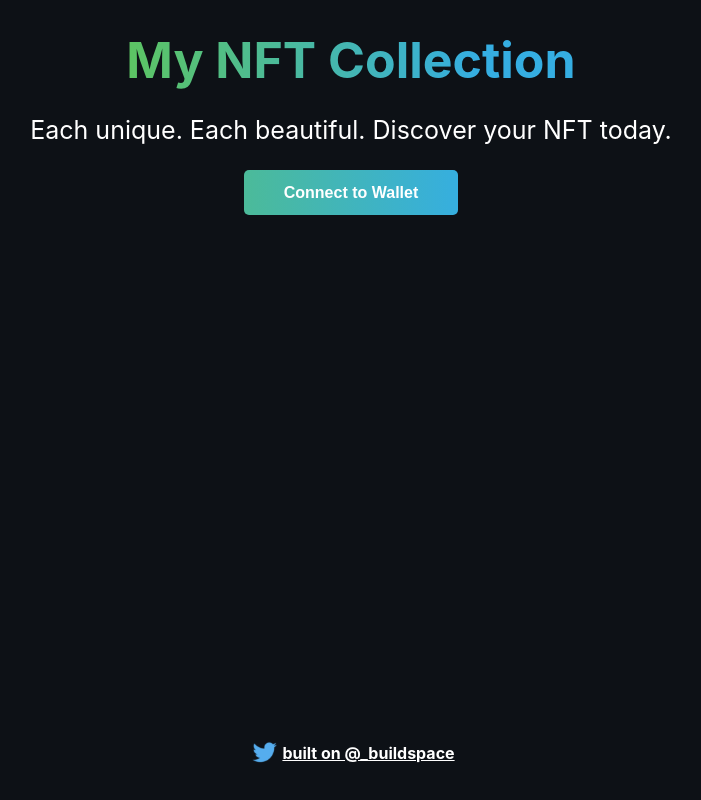
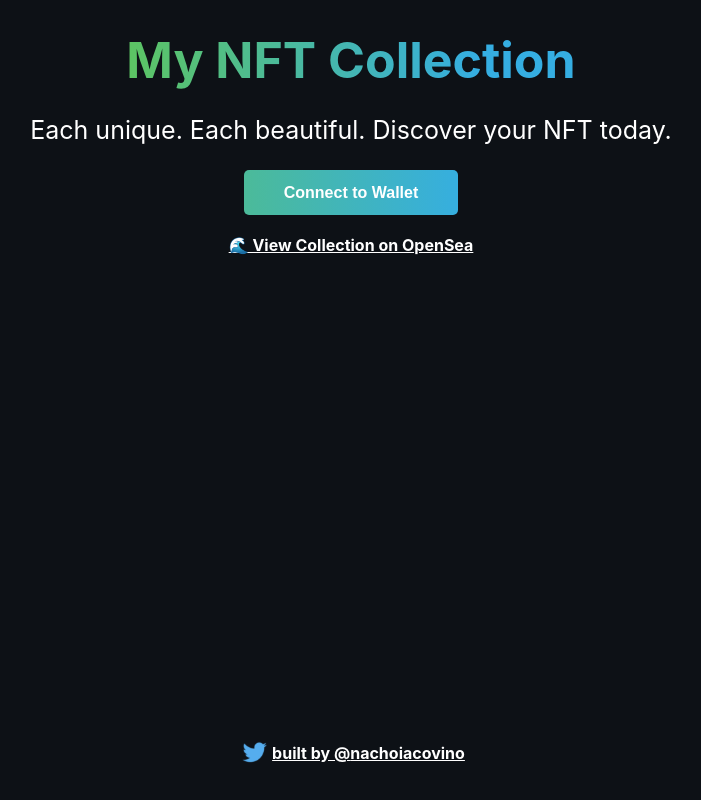
Before and after one commit to nachoiacovino/nft-collection, a React (Create React App) app: page / in a window 1280 px wide. Shown: the whole page, without its empty margins (289-990 px from the left). Built offline with nearby package versions, Linux system fonts and the light colour scheme.

Commit message:
Add link to see collection on OpenSea

```diff
--- a/src/App.js
+++ b/src/App.js
@@ -7,9 +7,9 @@ import twitterLogo from './assets/twitter-logo.svg';
 import myEpicNft from './utils/MyEpicNFT.json';
 
 // Constants
-const TWITTER_HANDLE = '_buildspace';
+const TWITTER_HANDLE = 'nachoiacovino';
 const TWITTER_LINK = `https://twitter.com/${TWITTER_HANDLE}`;
-const OPENSEA_LINK = '';
+const OPENSEA_LINK = 'https://testnets.opensea.io/collection/squarenft-ou34exlqtf';
 const TOTAL_MINT_COUNT = 50;
 
 const CONTRACT_ADDRESS = "0x16e7c27AddEC9a40091D59a5e7a48B3e953fF596";
@@ -160,6 +160,16 @@ const App = () => {
             Each unique. Each beautiful. Discover your NFT today.
           </p>
           {renderNotConnectedContainer}
+          <div className="footer-container">
+            <a
+              className="footer-text"
+              href={OPENSEA_LINK}
+              target="_blank"
+              rel="noreferrer"
+            >
+              🌊 View Collection on OpenSea
+            </a>
+          </div>
         </div>
         <div className="footer-container">
           <img alt="Twitter Logo" className="twitter-logo" src={twitterLogo} />
@@ -168,7 +178,7 @@ const App = () => {
             href={TWITTER_LINK}
             target="_blank"
             rel="noreferrer"
-          >{`built on @${TWITTER_HANDLE}`}</a>
+          >built by @{TWITTER_HANDLE}</a>
         </div>
       </div>
     </div>
--- a/src/styles/App.css
+++ b/src/styles/App.css
@@ -76,6 +76,7 @@
   justify-content: center;
   align-items: center;
   padding-bottom: 30px;
+  margin-top: 20px;
 }
 
 .twitter-logo {
```
